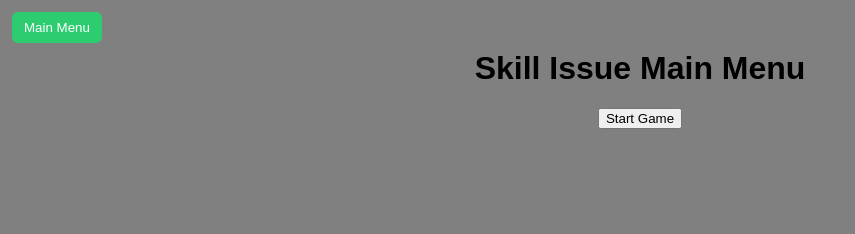
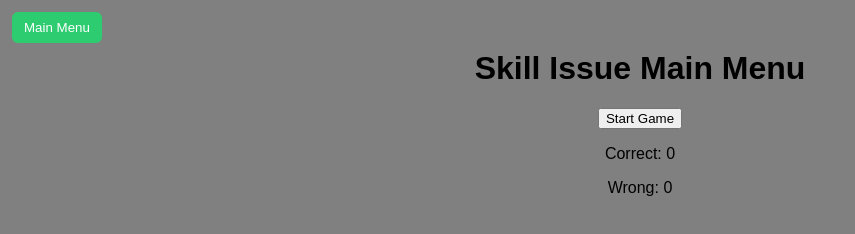
Before and after one commit to J-Code26/Skill-Issue-Web, a plain HTML site: page index.html in a window 1280 px wide. Shown: the whole page, without its empty margins (0-855 px from the left). Drawn offline with Linux system fonts and the light colour scheme.

Commit message:
scoreboard change

```diff
--- a/index.html
+++ b/index.html
@@ -17,7 +17,7 @@
     <p id="panel-text"></p>
     <div id="panel-choices"></div>
   </div>
-  <div id="scoreboard" style="display: none;">
+  <div id="scoreboard">
       <p> Correct: <span id="correctCount">0</span></p>
       <p> Wrong:  <span id="wrongCount">0</span></p>
       <p id="message"></p>
```
